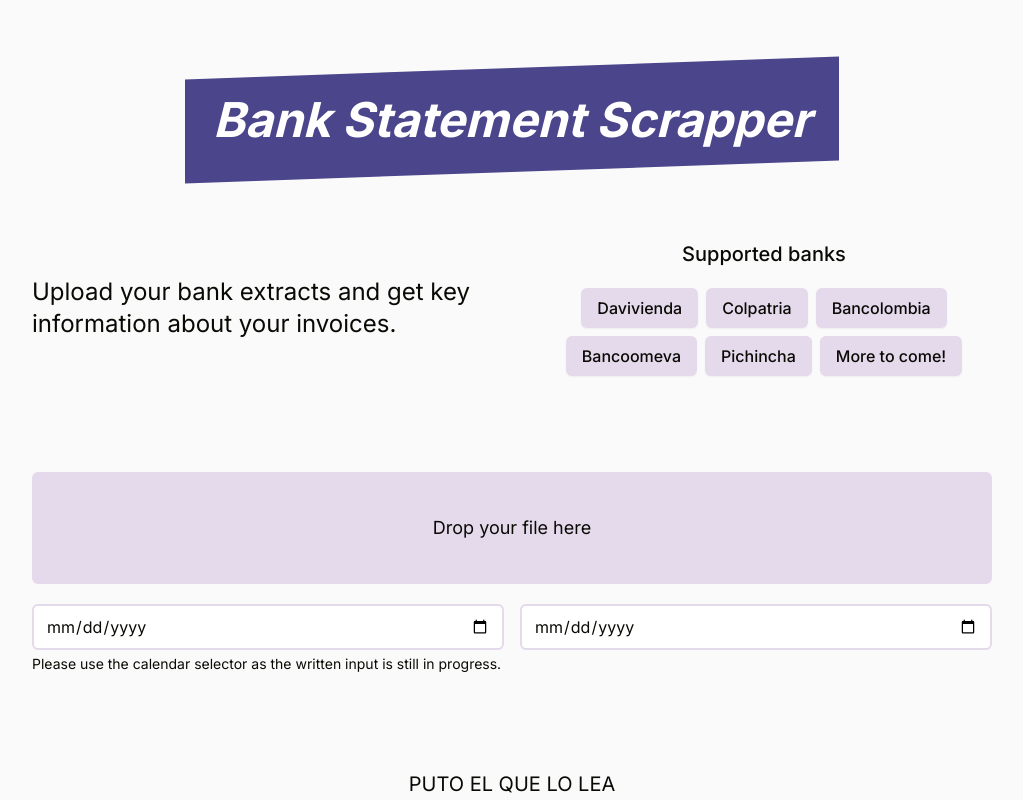
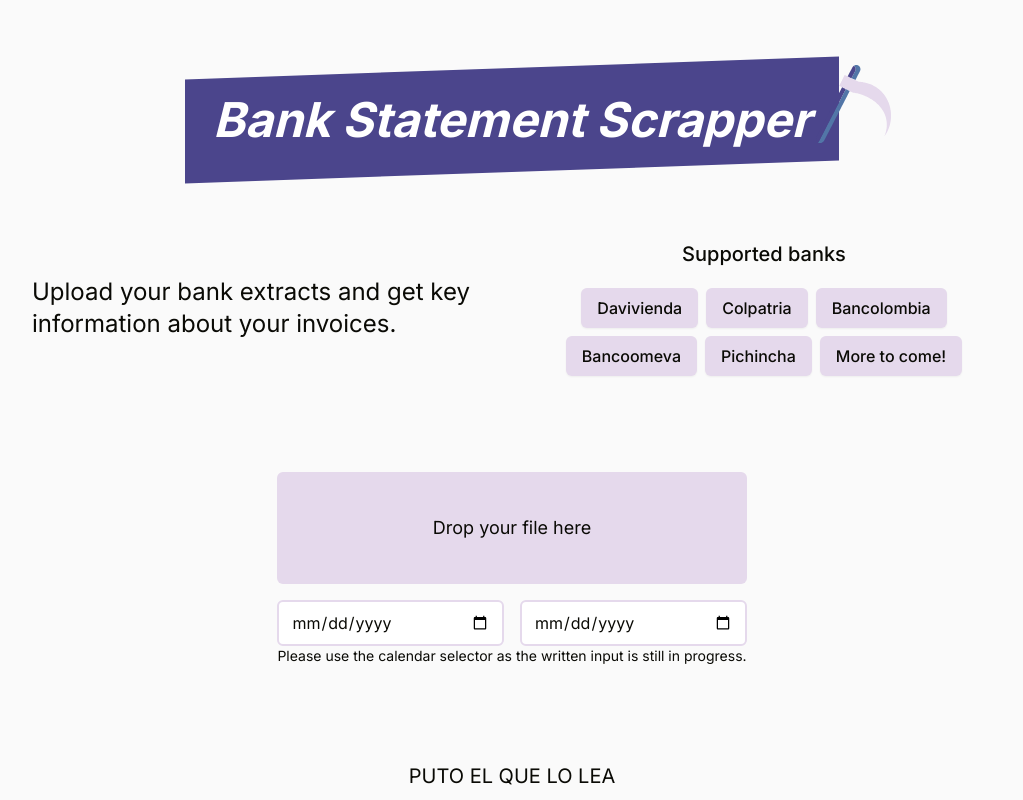
Before and after one commit to AyanoNK/bank-scraping, a Next.js app: page / in a window 1280 px wide. Shown: the top 800 px of the page, without its empty margins (128-1151 px from the left). Built offline with nearby package versions, Linux system fonts and the light colour scheme.

Commit message:
add fixed logo

```diff
--- a/app/layout.tsx
+++ b/app/layout.tsx
@@ -1,12 +1,13 @@
-import "./globals.css";
-import type { Metadata } from "next";
-import { Inter } from "next/font/google";
+import './globals.css';
+import type { Metadata } from 'next';
+import { Inter } from 'next/font/google';
+import Image from 'next/image';
 
-const inter = Inter({ subsets: ["latin"] });
+const inter = Inter({ subsets: ['latin'] });
 
 export const metadata: Metadata = {
-  title: "Analyze Bank Statements",
-  description: "Grinding those banks to the core.",
+  title: 'Analyze Bank Statements',
+  description: 'Grinding those banks to the core.',
 };
 
 export default function RootLayout({
@@ -20,9 +21,20 @@
         className={`bg-zinc-50 text-text ${inter.className} flex flex-col min-h-screen items-center justify-center`}
       >
         <main className="flex flex-col items-center justify-center gap-24 p-24 max-w-6xl">
-          <h1 className="text-5xl font-bold italic text-center before:block before:absolute before:-inset-7 before:-skew-y-2 before:bg-primary relative inline-block">
-            <span className="relative text-white">Bank Statement Scrapper</span>
-          </h1>
+          <div className="flex flex-row relative items-center">
+            <h1 className="text-5xl font-bold italic text-center before:block before:absolute before:-inset-7 before:-skew-y-2 before:bg-primary relative inline-block">
+              <span className="relative text-white">
+                Bank Statement Scrapper
+              </span>
+            </h1>
+            <Image
+              src="/logo.svg"
+              alt="Bank Statement Scrapper"
+              className="translate-x-20 -translate-y-4 hover:translate-x-30 hover:translate-y-6 hover:scale-110 ease-in-out duration-300 hover:rotate-45 absolute right-0 hidden md:block"
+              width={75}
+              height={75}
+            />
+          </div>
           {children}
         </main>
       </body>
--- a/app/page.tsx
+++ b/app/page.tsx
@@ -1,7 +1,7 @@
-"use client";
+'use client';
 
-import { MockBoxItem } from "@/mock";
-import { TResponse } from "@/types/results";
+import { MockBoxItem } from '@/mock';
+import { TResponse } from '@/types/results';
 import {
   BaseSyntheticEvent,
   SyntheticEvent,
@@ -9,21 +9,21 @@
   useEffect,
   useMemo,
   useState,
-} from "react";
-import BankChip from "@/components/BankChip";
-import DatePicker from "@/components/DatePicker";
+} from 'react';
+import BankChip from '@/components/BankChip';
+import DatePicker from '@/components/DatePicker';
 
 const questions = [
-  "What variables will be returned from the API?",
-  "Will you give me totals for each item or do I calculate it in the front end?",
+  'What variables will be returned from the API?',
+  'Will you give me totals for each item or do I calculate it in the front end?',
 ];
 
 const availableBanks = [
-  "Davivienda",
-  "Colpatria",
-  "Bancolombia",
-  "Bancoomeva",
-  "Pichincha",
+  'Davivienda',
+  'Colpatria',
+  'Bancolombia',
+  'Bancoomeva',
+  'Pichincha',
 ];
 
 export default function Home() {
@@ -40,13 +40,13 @@
   };
 
   const handleSetStartDate = (e: BaseSyntheticEvent) => {
-    setStartDate(new Date(e.target.value.replace(/-/g, "/")));
+    setStartDate(new Date(e.target.value.replace(/-/g, '/')));
   };
   const handleEndDate = (e: BaseSyntheticEvent) => {
-    const newEndDate = new Date(e.target.value.replace(/-/g, "/"));
+    const newEndDate = new Date(e.target.value.replace(/-/g, '/'));
     if (newEndDate > startDate)
-      setEndDate(new Date(e.target.value.replace(/-/g, "/")));
-    else alert("End date must be greater than start date");
+      setEndDate(new Date(e.target.value.replace(/-/g, '/')));
+    else alert('End date must be greater than start date');
   };
 
   useEffect(() => {
@@ -55,8 +55,8 @@
 
   return (
     <div className="flex flex-col items-center justify-center gap-24 container">
-      <div className="grid grid-cols-2 gap-12 items-center">
-        <h2 className="text-2xl">
+      <div className="grid md:grid-cols-2 grid-cols-1 gap-12 items-center">
+        <h2 className="text-2xl text-center md:text-left">
           Upload your bank extracts and get key information about your invoices.
         </h2>
         <div className="flex flex-col gap-5 items-center justify-center">
@@ -69,15 +69,14 @@
           </div>
         </div>
       </div>
-      <div className="grid grid-cols-2 gap-x-4 gap-y-1 w-full">
-        <div
-          className="col-span-2 w-full h-28 flex items-center justify-center bg-secondary mb-4 rounded-md hover:opacity-80 ease-in-out duration-300
-        "
-        >
+      <div className="flex flex-col items-center justify-center">
+        <div className="col-span-2 w-full h-28 flex items-center justify-center bg-secondary mb-4 rounded-md hover:opacity-80 ease-in-out duration-300">
           <span className="text-lg">Drop your file here</span>
         </div>
-        <DatePicker onChange={handleSetStartDate} />
-        <DatePicker onChange={handleEndDate} />
+        <div className="flex flex-col md:flex-row gap-x-4 gap-y-2 w-full">
+          <DatePicker onChange={handleSetStartDate} />
+          <DatePicker onChange={handleEndDate} />
+        </div>
         <span className="col-span-2 text-sm">
           Please use the calendar selector as the written input is still in
           progress.
@@ -91,7 +90,7 @@
         ))}
         <span>
           Any thoughts on deploying? Vercel has serverless functions now. Check
-          them out{" "}
+          them out{' '}
           <a
             href="https://youtu.be/WALOgcZICI8"
             className="underline text-blue-500"
--- a/components/DatePicker.tsx
+++ b/components/DatePicker.tsx
@@ -1,17 +1,17 @@
-import { BaseSyntheticEvent } from "react";
+import { BaseSyntheticEvent } from 'react';
 
 interface TDatePicker {
   onChange(e: BaseSyntheticEvent): void;
 }
 
-export default function DatePicker({ onChange }: TDatePicker) {
+export default function DatePicker({ onChange, ...rest }: TDatePicker) {
   // I very well know that using input is really bad. No need to repeat it. Thank you.
   return (
     <input
       type="date"
       onChange={onChange}
-      className="border-secondary rounded-md border-2 px-3 py-2 focus:border-accent focus:outline-none"
-      onFocus={(e) => (e.target.type = "date")}
+      className="border-secondary rounded-md border-2 px-3 py-2 focus:border-accent focus:outline-none w-full"
+      onFocus={(e) => (e.target.type = 'date')}
     />
   );
 }
```
Also changed, not shown: public/logo.svg, 1 other file (tests, documents, lock files or other folders).
